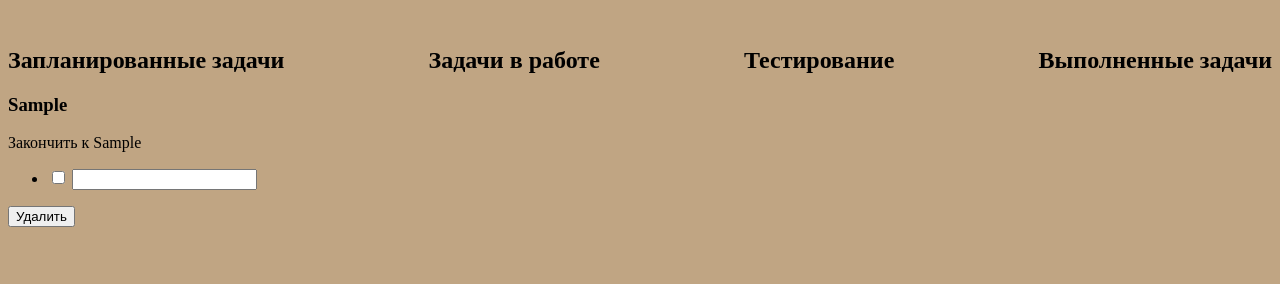
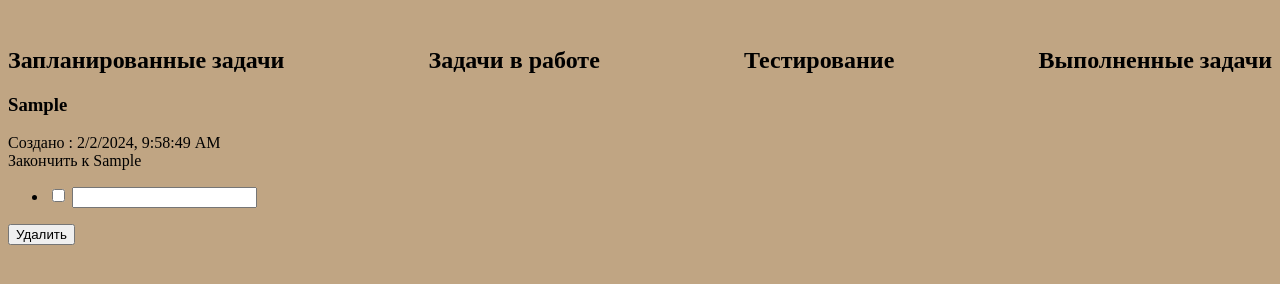
Before and after one commit to kristinatibeikina/2pro, a plain HTML site: page vue/index.html in a window 1280 px wide. Both pictures are taken after typing "Sample", "Sample" into the empty fields and a click on the button "Добавить". Shown: the part 104-388 px from the top of the page. Drawn offline with Linux system fonts and the light colour scheme.

Commit message:
Указание даты созлания

```diff
--- a/vue/index.html
+++ b/vue/index.html
@@ -33,6 +33,7 @@
             <div v-for="card in column1" :key="card.id" class="card">
                 <h3>{{ card.title }}</h3>
 
+                <div class="time">Создано : {{ card.dateStart }}</div>
                 <div>Закончить к {{card.data}}</div>
                 <ul>
                     <li v-for="item in card.items" :key="item.id">
```
